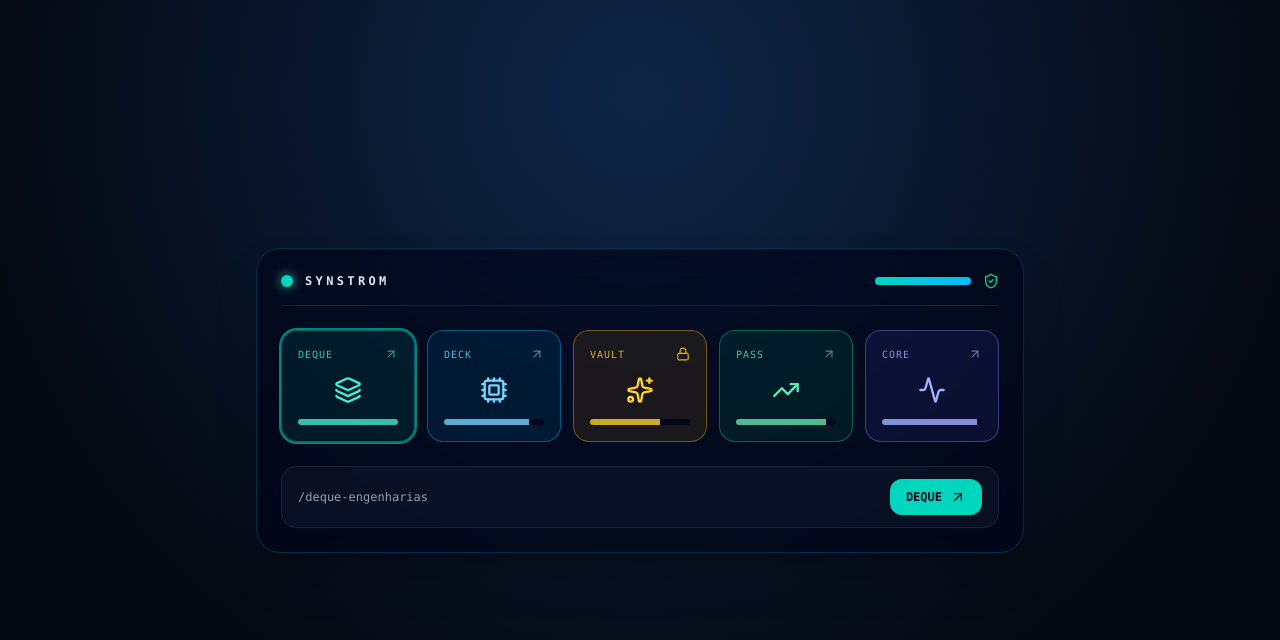
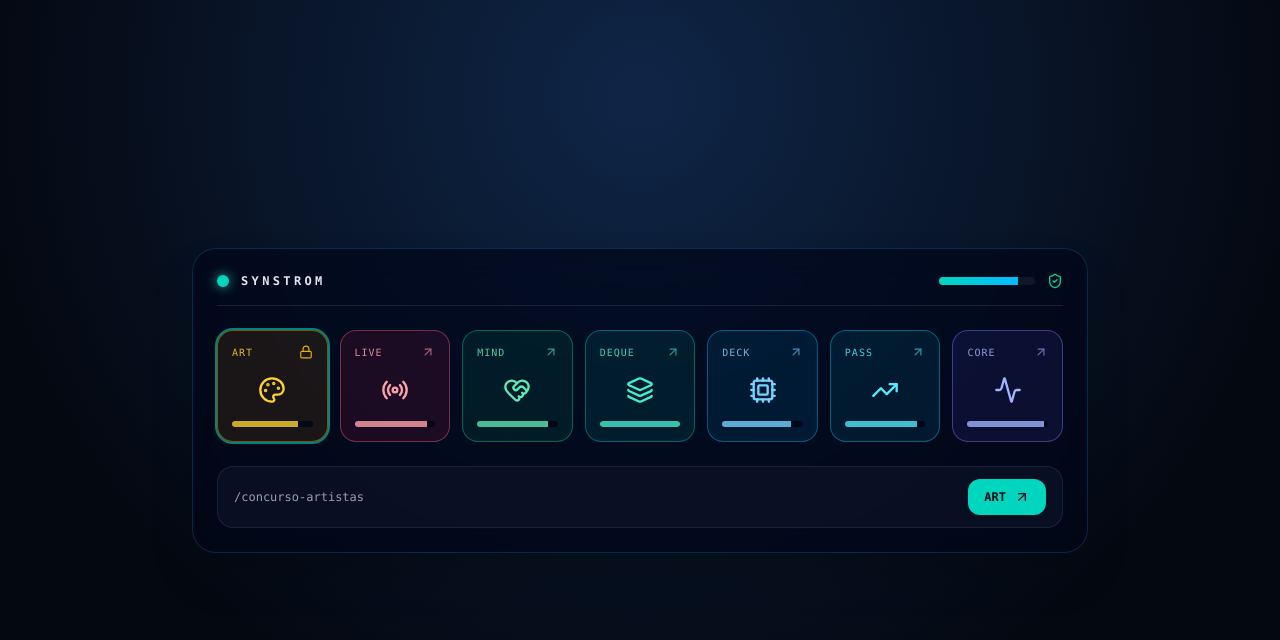
Before and after one commit to dimytrovski/saas-jogos-engenharias-categoricas, a Next.js app in the folder my-app/: page / in a window 1280 px wide. Shown: the top 640 px of the page. Built offline with nearby package versions, Linux system fonts and the light colour scheme.

Commit message:
feat(root-portal): add digital artists contests, live streams, and AI psychology sections

```diff
--- a/my-app/app/page.tsx
+++ b/my-app/app/page.tsx
@@ -5,10 +5,12 @@ import {
   Activity,
   ArrowUpRight,
   Cpu,
+  HeartHandshake,
   Layers,
   Lock,
+  Palette,
+  Radio,
   ShieldCheck,
-  Sparkles,
   TrendingUp
 } from "lucide-react";
 
@@ -16,6 +18,7 @@ interface PortalNode {
   id: string;
   href: string;
   code: string;
+  section: "artists" | "lives" | "psychology" | "core";
   accent: string;
   progress: number;
   gated?: boolean;
@@ -24,9 +27,38 @@ interface PortalNode {
 
 const PORTAL_NODES: PortalNode[] = [
   {
+    id: "digital-artists-contests",
+    href: "/concurso-artistas",
+    code: "ART",
+    section: "artists",
+    accent: "border-amber-400/40 bg-amber-500/10 text-amber-300 hover:border-amber-400",
+    progress: 82,
+    gated: true,
+    icon: Palette
+  },
+  {
+    id: "live-streams-hub",
+    href: "/lives",
+    code: "LIVE",
+    section: "lives",
+    accent: "border-rose-400/40 bg-rose-500/10 text-rose-300 hover:border-rose-400",
+    progress: 90,
+    icon: Radio
+  },
+  {
+    id: "ai-psychology-shield",
+    href: "/psicologia-ia",
+    code: "MIND",
+    section: "psychology",
+    accent: "border-emerald-400/40 bg-emerald-500/10 text-emerald-300 hover:border-emerald-400",
+    progress: 88,
+    icon: HeartHandshake
+  },
+  {
     id: "deque-studio",
     href: "/deque-engenharias",
     code: "DEQUE",
+    section: "core",
     accent: "border-teal-400/40 bg-teal-500/10 text-teal-300 hover:border-teal-400",
     progress: 100,
     icon: Layers
@@ -35,24 +67,17 @@ const PORTAL_NODES: PortalNode[] = [
     id: "hypermedia-deck",
     href: "/synstrom-deck/index.html",
     code: "DECK",
+    section: "core",
     accent: "border-sky-400/40 bg-sky-500/10 text-sky-300 hover:border-sky-400",
     progress: 85,
     icon: Cpu
   },
   {
-    id: "contest-vault",
-    href: "/concurso-artistas",
-    code: "VAULT",
-    accent: "border-amber-400/40 bg-amber-500/10 text-amber-300 hover:border-amber-400",
-    progress: 70,
-    gated: true,
-    icon: Sparkles
-  },
-  {
     id: "revenue-stream",
     href: "/receita",
     code: "PASS",
-    accent: "border-emerald-400/40 bg-emerald-500/10 text-emerald-300 hover:border-emerald-400",
+    section: "core",
+    accent: "border-cyan-400/40 bg-cyan-500/10 text-cyan-300 hover:border-cyan-400",
     progress: 90,
     icon: TrendingUp
   },
@@ -60,6 +85,7 @@ const PORTAL_NODES: PortalNode[] = [
     id: "telemetry-core",
     href: "/dashboard",
     code: "CORE",
+    section: "core",
     accent: "border-indigo-400/40 bg-indigo-500/10 text-indigo-300 hover:border-indigo-400",
     progress: 95,
     icon: Activity
@@ -67,7 +93,7 @@ const PORTAL_NODES: PortalNode[] = [
 ];
 
 export default function SaaSRootPortal() {
-  const [activeId, setActiveId] = useState<string>("deque-studio");
+  const [activeId, setActiveId] = useState<string>("digital-artists-contests");
   const activeNode = PORTAL_NODES.find((n) => n.id === activeId) || PORTAL_NODES[0];
 
   return (
@@ -76,6 +102,7 @@ export default function SaaSRootPortal() {
       data-brand="SynStrom"
       data-active-route={activeNode.href}
       data-active-code={activeNode.code}
+      data-active-section={activeNode.section}
       className="relative flex min-h-screen flex-col items-center justify-center overflow-hidden bg-[#040811] px-4 py-10 text-slate-100"
       style={{
         backgroundImage:
@@ -83,7 +110,7 @@ export default function SaaSRootPortal() {
       }}
     >
       <section
-        className="w-full max-w-3xl rounded-3xl border border-sky-400/20 bg-slate-950/70 p-6 shadow-2xl"
+        className="w-full max-w-4xl rounded-3xl border border-sky-400/20 bg-slate-950/70 p-6 shadow-2xl"
         style={{
           backdropFilter: "blur(14px) saturate(130%)",
           WebkitBackdropFilter: "blur(14px) saturate(130%)"
@@ -104,11 +131,11 @@ export default function SaaSRootPortal() {
                 style={{ width: `${activeNode.progress}%` }}
               />
             </div>
-            <ShieldCheck className="h-4 w-4 text-emerald-400"/>
+            <ShieldCheck className="h-4 w-4 text-emerald-400" />
           </div>
         </header>
 
-        <nav aria-label="root-navigation" className="mt-6 grid grid-cols-2 gap-3 sm:grid-cols-5">
+        <nav aria-label="root-navigation" className="mt-6 grid grid-cols-2 gap-3 sm:grid-cols-4 lg:grid-cols-7">
           {PORTAL_NODES.map((node) => {
             const Icon = node.icon;
             const isSelected = node.id === activeId;
@@ -119,25 +146,26 @@ export default function SaaSRootPortal() {
                 href={node.href}
                 aria-label={node.code}
                 data-route={node.href}
+                data-section={node.section}
                 data-gated={node.gated ? "1" : "0"}
                 onMouseEnter={() => setActiveId(node.id)}
                 onFocus={() => setActiveId(node.id)}
-                className={`group relative flex h-28 flex-col items-center justify-between rounded-2xl border p-4 transition-all duration-200 hover:-translate-y-1 ${node.accent} ${
+                className={`group relative flex h-28 flex-col items-center justify-between rounded-2xl border p-3.5 transition-all duration-200 hover:-translate-y-1 ${node.accent} ${
                   isSelected ? "ring-2 ring-teal-400/60" : ""
                 }`}
               >
                 <div className="flex w-full items-center justify-between">
-                  <span className="font-mono text-[10px] tracking-widest opacity-80">
+                  <span className="font-mono text-[10px] tracking-widest opacity-85">
                     {node.code}
                   </span>
                   {node.gated ? (
-                    <Lock className="h-3.5 w-3.5 text-amber-400/90"/>
+                    <Lock className="h-3.5 w-3.5 text-amber-400/90" />
                   ) : (
-                    <ArrowUpRight className="h-3.5 w-3.5 opacity-60 transition-transform group-hover:translate-x-0.5 group-hover:-translate-y-0.5 group-hover:opacity-100"/>
+                    <ArrowUpRight className="h-3.5 w-3.5 opacity-60 transition-transform group-hover:translate-x-0.5 group-hover:-translate-y-0.5 group-hover:opacity-100" />
                   )}
                 </div>
 
-                <Icon className="h-7 w-7 transition-transform duration-200 group-hover:scale-110"/>
+                <Icon className="h-7 w-7 transition-transform duration-200 group-hover:scale-110" />
 
                 <div className="h-1.5 w-full overflow-hidden rounded-full bg-slate-950/90">
                   <div
@@ -155,10 +183,11 @@ export default function SaaSRootPortal() {
           <a
             href={activeNode.href}
             aria-label="enter-active"
+            data-target-route={activeNode.href}
             className="inline-flex h-9 items-center gap-2 rounded-xl bg-teal-400 px-4 font-mono text-xs font-semibold text-slate-950 transition-transform hover:scale-105"
           >
             <span>{activeNode.code}</span>
-            <ArrowUpRight className="h-4 w-4"/>
+            <ArrowUpRight className="h-4 w-4" />
           </a>
         </footer>
       </section>
```
Also changed, not shown: my-app/.ui-text-backups/20261123-114655/app/page.tsx (added).
